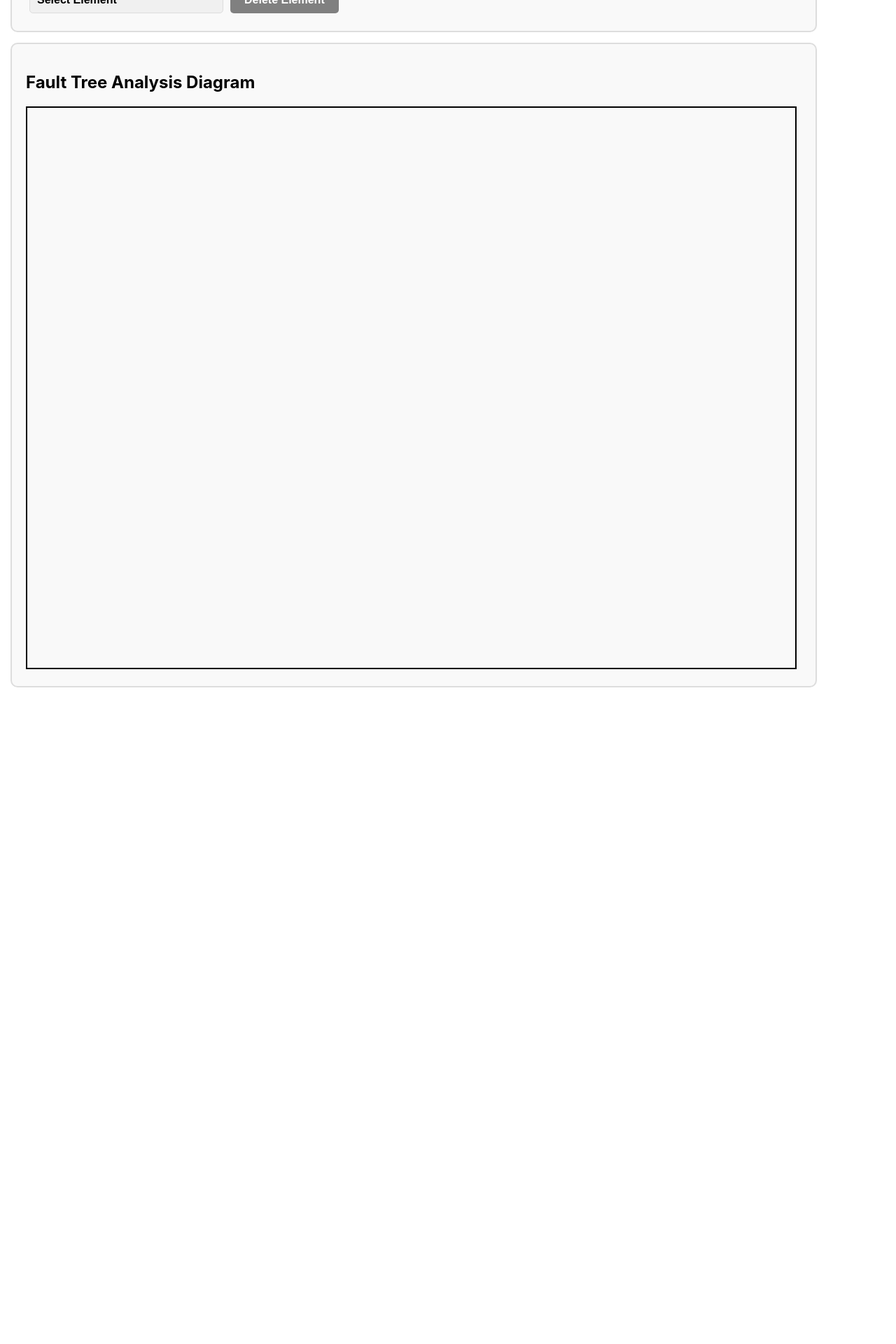
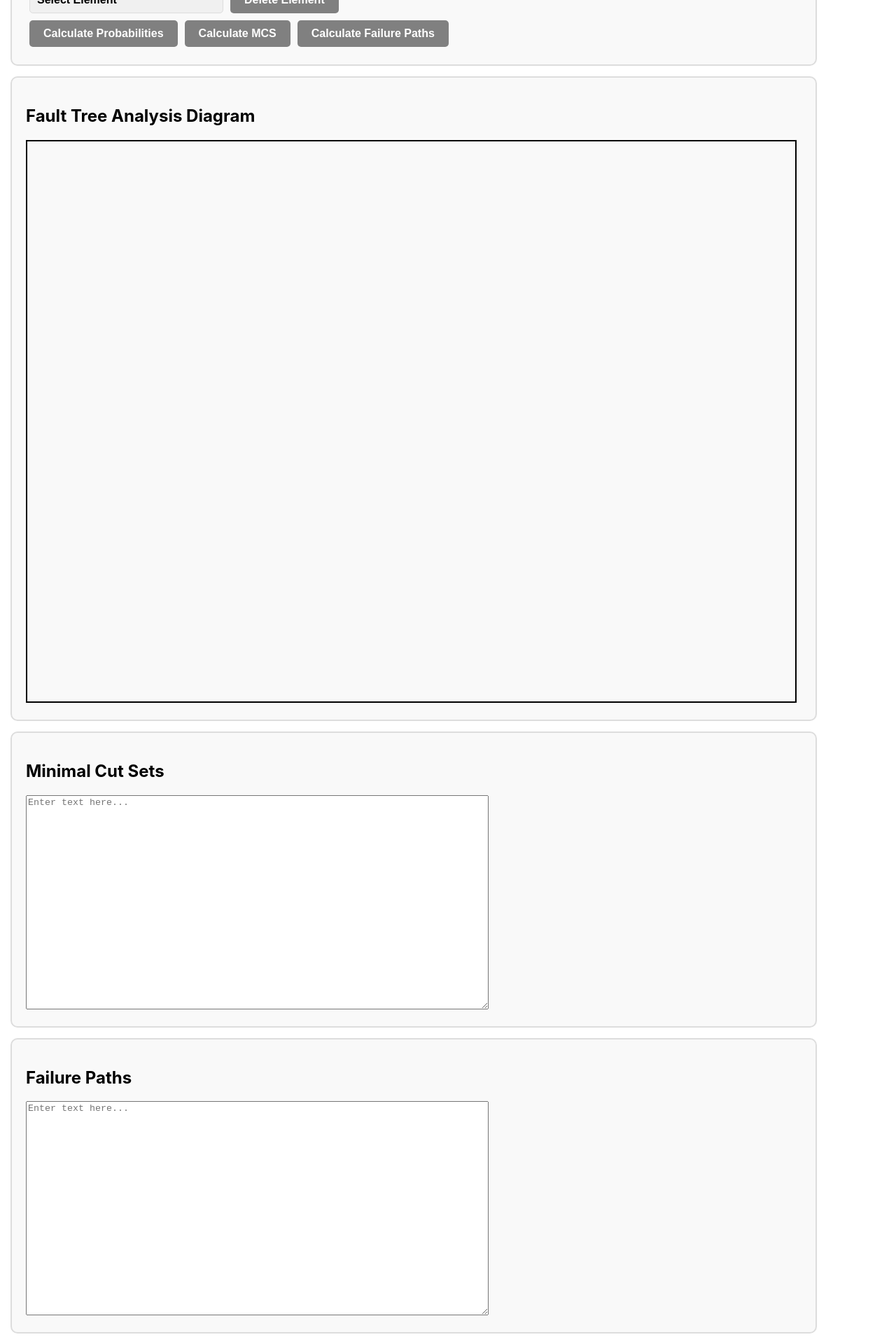
Before and after one commit to BartekFirlej/DSK, a React (Create React App) app in the folder my-web-app/: page / in a window 1280 px wide. Shown: the part 306-2226 px from the top of the page at 70% size. Before the commit the page ends 1303 px from the top, so only its background shows below. Built offline with nearby package versions, Linux system fonts and the light colour scheme.

Commit message:
Added analysing mcs and paths

```diff
--- a/my-web-app/src/App.tsx
+++ b/my-web-app/src/App.tsx
@@ -8,11 +8,13 @@ import AndGate from "./AndGate";
 import Condition from "./Condition";
 import Line, { LineProps, LineRef } from "./Line";
 import FTANode from "./FTANode";
+import Graph from "./Graph";
 import "./App.css";
 
 const App: React.FC = () => {
   const lineRef = useRef<LineRef>(null);
   const [allNodes, setAllNodes] = useState<FTANode[]>([]);
+  const allNodesMap: Map<string, FTANode> = new Map();
 
   const [connections, setConnections] = useState<
     Array<{
@@ -30,6 +32,12 @@ const App: React.FC = () => {
 
   const handleAddTopEvent = () => {
     if (name) {
+      const hasTopEvent = allNodes.some((node) => node.type === "topEvent");
+
+      if (hasTopEvent) {
+        alert("Istnieje węzeł typu topEvent.");
+        return;
+      }
       const newTopEvent = {
         id: "event" + (allNodes.length + 1),
         label: name,
@@ -207,9 +215,142 @@ const App: React.FC = () => {
     return maxPathLength;
   }
 
+  const findMCSForTopEvent = (): string[][] => {
+    const graph = new Map<string, string[]>();
+    connections.forEach(({ parent, child }) => {
+      if (!graph.has(parent)) {
+        graph.set(parent, []);
+      }
+      graph.get(parent)?.push(child);
+    });
+
+    const dfs = (nodeId: string): string[][] => {
+      const node = allNodes.find((node) => node.id === nodeId);
+      if (!node) {
+        return [];
+      }
+      if (node.type === "basicEvent") {
+        return [[node.label]];
+      }
+
+      const childrenIds = graph.get(nodeId) || [];
+      let mcsPaths: string[][] = [];
+
+      if (node.type === "andGate") {
+        mcsPaths = childrenIds.reduce<string[][]>((acc, childId, index) => {
+          const childMCS = dfs(childId);
+          return index === 0
+            ? childMCS
+            : acc.flatMap((accPath) =>
+                childMCS.map((path) => [...accPath, ...path])
+              );
+        }, []);
+      } else {
+        childrenIds.forEach((childId) => {
+          mcsPaths.push(...dfs(childId));
+        });
+      }
+
+      return mcsPaths;
+    };
+
+    const topEventNode = allNodes.find((node) => node.type === "topEvent");
+    if (!topEventNode) {
+      console.warn("No topEvent node found in the given allNodes array.");
+      return [];
+    }
+
+    return dfs(topEventNode.id);
+  };
+
+  const handleFindMCSForTopEvent = (): void => {
+    const mcsResults = findMCSForTopEvent();
+    const mcsResultsString = mcsResults
+      .map((path, index) => `${index + 1}: ${path.join(", ")}`)
+      .join("\n");
+    const mcsOutputElement = document.getElementById(
+      "MCS"
+    ) as HTMLTextAreaElement;
+    if (mcsOutputElement) {
+      mcsOutputElement.value = mcsResultsString;
+    }
+  };
+
+  const findFailurePaths = (): string[][] => {
+    const graph = new Map<string, string[]>();
+
+    connections.forEach(({ parent, child }) => {
+      if (!graph.has(parent)) {
+        graph.set(parent, []);
+      }
+      graph.get(parent)?.push(child);
+    });
+
+    const dfs = (nodeId: string, path: string[] = []): string[][] => {
+      const node = allNodes.find((n) => n.id === nodeId);
+      if (!node) return [];
+
+      // Tworzymy opis aktualnego węzła na potrzeby ścieżki
+      let nodeDescription =
+        node.type === "basicEvent" ? node.label : `${node.type}${node.id}`;
+
+      // Dołączamy opis węzła do ścieżki
+      const newPath = [...path, nodeDescription];
+
+      if (node.type === "basicEvent" || node.type ==="externalEvent") {
+        // Jeśli to zdarzenie bazowe, zwracamy ścieżkę zawierającą tylko ten węzeł
+        return [newPath];
+      }
+
+      const childrenIds = graph.get(nodeId) || [];
+      let paths: string[][] = [];
+
+      if (node.type === "andGate" || node.type === "orGate" || node.type === "topEvent") {
+        // Dla bramek AND i OR, kontynuujemy przeszukiwanie dla każdego dziecka
+        childrenIds.forEach((childId) => {
+          const childPaths = dfs(childId, newPath);
+          paths.push(...childPaths);
+        });
+
+        // Jeśli bramka nie ma dzieci, zwracamy aktualną ścieżkę
+        if (childrenIds.length === 0) {
+          return [newPath];
+        }
+      } else {
+        console.warn(`Unsupported node type: ${node.type}`);
+      }
+
+      return paths;
+    };
+
+    // Znajdowanie topEvent i rozpoczęcie przeszukiwania od jego dzieci
+    const topEventNode = allNodes.find((n) => n.type === "topEvent");
+    if (!topEventNode) {
+      console.warn("No topEvent node found in the given allNodes array.");
+      return [];
+    }
+
+    return dfs(topEventNode.id);
+  };
+
+  const handleFindFailurePaths = (): void => {
+    const failurePaths = findFailurePaths();
+    const outputElement = document.getElementById(
+      "MTS"
+    ) as HTMLTextAreaElement | null;
+    if (outputElement) {
+      console.log(failurePaths)
+      const formattedPaths = failurePaths
+        .map((path) => path.join(" -> "))
+        .join("\n");
+      outputElement.value = formattedPaths;
+    } else {
+      console.warn("Output element not found");
+    }
+  };
+
   function handleCalculateProbabilities() {
     var depth = findLongestPathLength();
-    console.log("DEPTH: " + depth);
     for (let i = 0; i < depth; i++) {
       setAllNodes((currentAllNodes) =>
         currentAllNodes.map((node) => {
@@ -287,39 +428,6 @@ const App: React.FC = () => {
     );
   }
 
-  const constructFTATree = () => {
-    const nodeMap = new Map<string, FTANode>(
-      allNodes.map((node) => [node.id, { ...node, children: [] }])
-    );
-
-    connections.forEach(({ parent, child }) => {
-      const parentNode = nodeMap.get(parent);
-      const childNode = nodeMap.get(child);
-      if (parentNode && childNode) {
-        parentNode.children = [...(parentNode.children || []), childNode];
-      }
-    });
-
-    const rootNodes = allNodes.filter(
-      (node) =>
-        node.type === "topEvent" &&
-        !connections.some(({ child }) => child === node.id)
-    );
-
-    rootNodes.forEach((root) => traverseTree(root));
-    return { nodeMap, rootNodes };
-  };
-
-  function traverseTree(node: FTANode): void {
-    console.log(allNodes);
-    // Perform the action on the current node
-    console.log(
-      `Visiting node ${node.id}: ${node.label}, Type: ${node.type}, Probability: ${node.probability}, Children: ${node.children}`
-    );
-
-    node.children?.forEach((child) => traverseTree(child));
-  }
-
   const [selectedElement1, setSelectedElement1] = useState("");
   const [selectedElement2, setSelectedElement2] = useState("");
   const [selectedConnection, setSelectedConnection] = useState("");
@@ -376,7 +484,6 @@ const App: React.FC = () => {
           onAddGate={handleAddGate}
           onAddBasicEvent={handleAddBasicEvent}
           onAddExternalEvent={handleAddExternalEvent}
-          onCalculateProbabilities={handleCalculateProbabilities}
         />
 
         <form onSubmit={handleCreateConnection}>
@@ -447,6 +554,16 @@ const App: React.FC = () => {
 
           <button type="submit">Delete Element</button>
         </form>
+
+        <button onClick={handleCalculateProbabilities}>
+          Calculate Probabilities
+        </button>
+
+        <button onClick={handleFindMCSForTopEvent}>Calculate MCS</button>
+
+        <button onClick={handleFindFailurePaths}>
+          Calculate Failure Paths
+        </button>
       </div>
       <div className="diagram-container">
         <h2>Fault Tree Analysis Diagram</h2>
@@ -562,6 +679,24 @@ const App: React.FC = () => {
           })}
         </svg>
       </div>
+      <div className="panel">
+        <h2>Minimal Cut Sets</h2>
+        <textarea
+          id="MCS"
+          rows={20}
+          cols={80}
+          placeholder="Enter text here..."
+        ></textarea>
+      </div>
+      <div className="panel">
+        <h2>Failure Paths</h2>
+        <textarea
+          id="MTS"
+          rows={20}
+          cols={80}
+          placeholder="Enter text here..."
+        ></textarea>
+      </div>
     </div>
   );
 };
--- /dev/null
+++ b/my-web-app/src/Graph.tsx
@@ -0,0 +1,5 @@
+interface Graph {
+  [key: string]: string[];
+}
+
+export default Graph;
--- a/my-web-app/src/Menu.tsx
+++ b/my-web-app/src/Menu.tsx
@@ -5,7 +5,6 @@ interface MenuProps {
   onAddGate: (gateType: "AND" | "OR") => void;
   onAddBasicEvent: () => void;
   onAddExternalEvent: () => void;
-  onCalculateProbabilities: () => void;
 }
 
 const Menu: React.FC<MenuProps> = ({
@@ -13,14 +12,12 @@ const Menu: React.FC<MenuProps> = ({
   onAddGate,
   onAddBasicEvent,
   onAddExternalEvent,
-  onCalculateProbabilities,
 }) => {
   return (
     <div>
       <button onClick={onAddTopEvent}>Add Top Event</button>
       <button onClick={onAddBasicEvent}>Add Basic Event</button>
       <button onClick={onAddExternalEvent}>Add External Event</button>
-      <button onClick={onCalculateProbabilities}>Calculate Probabilities</button>
       <br />
       <button onClick={() => onAddGate("AND")}>Add AND Gate</button>
       <button onClick={() => onAddGate("OR")}>Add OR Gate</button>
```
